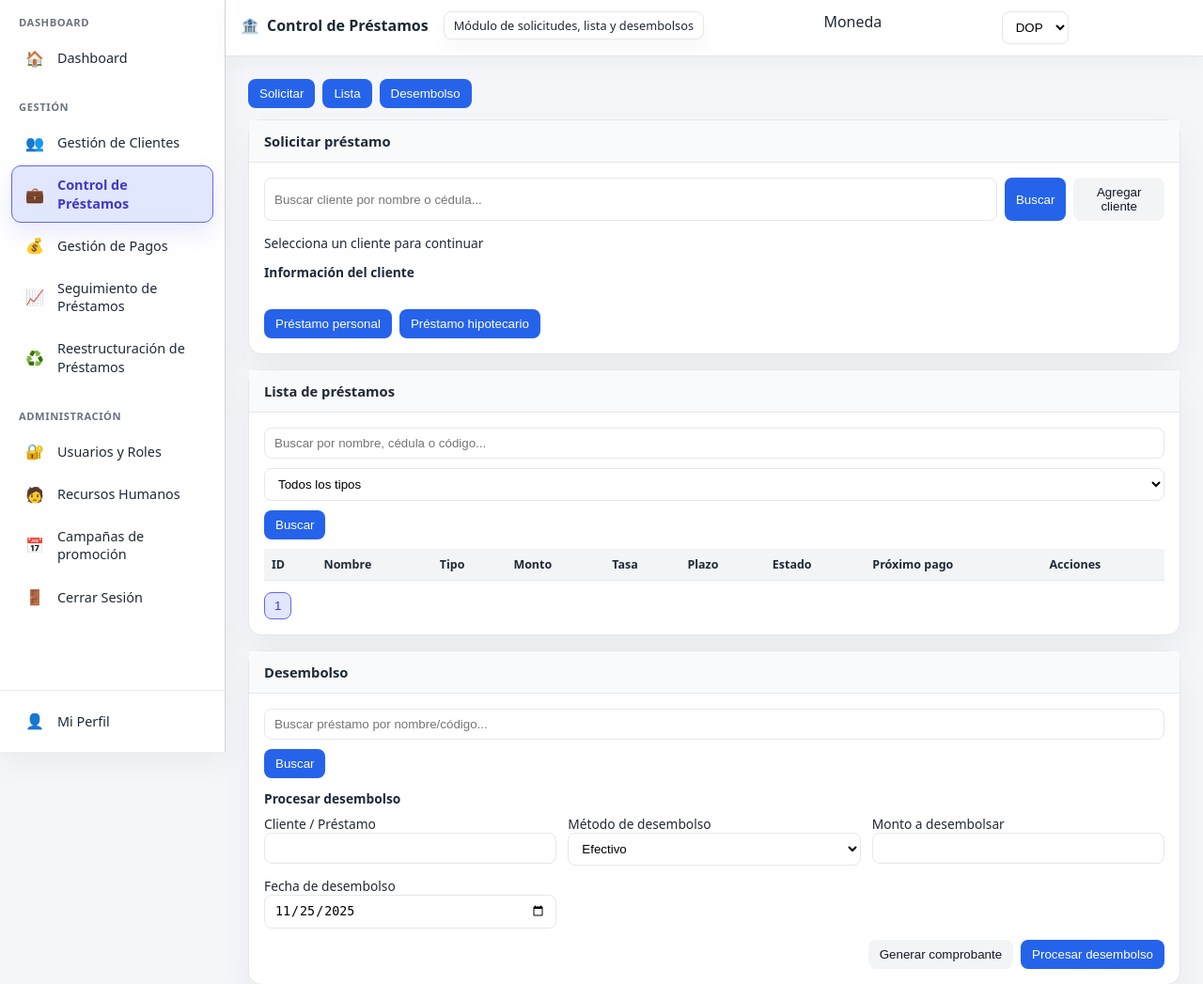
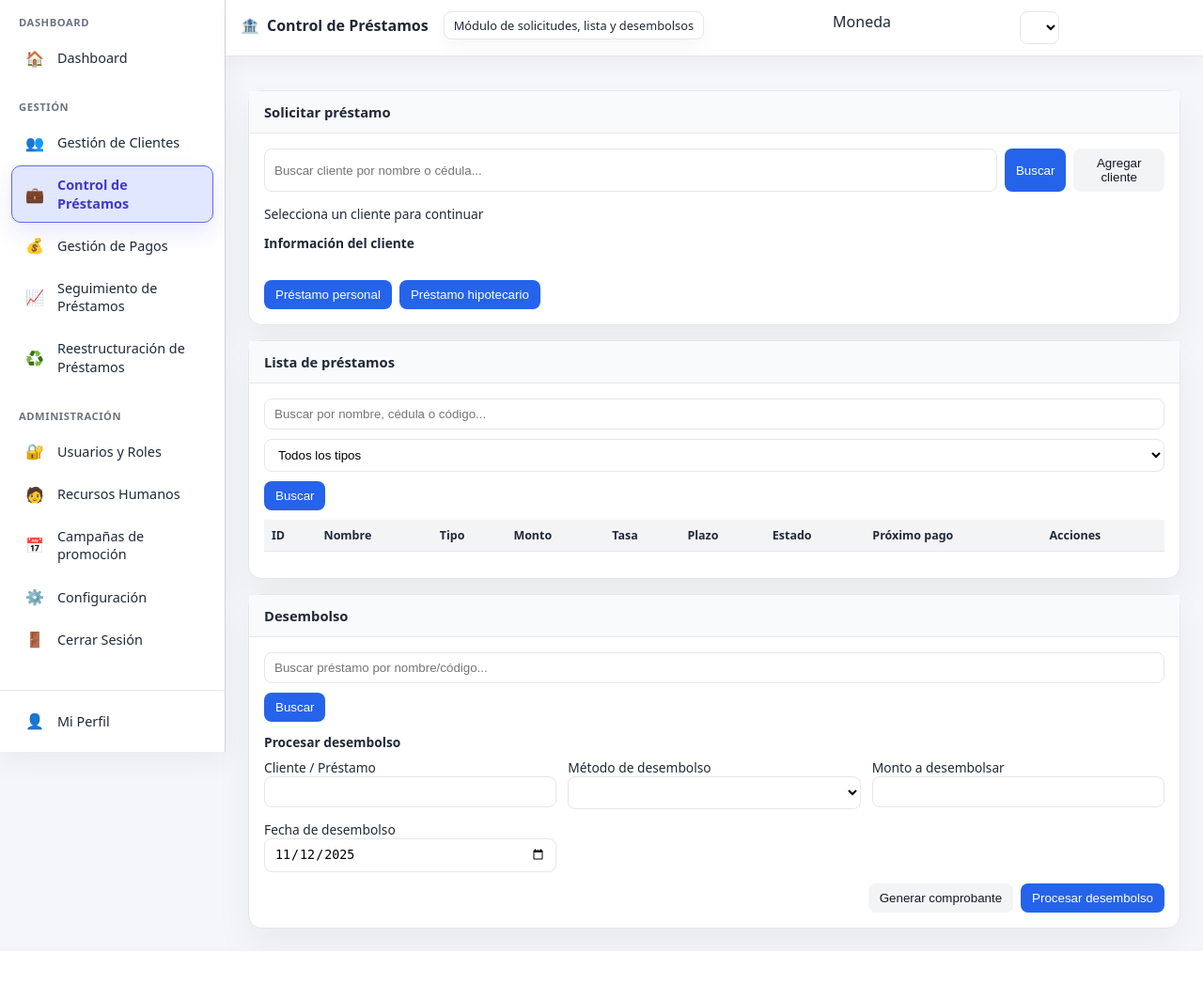
Before and after one commit to AlexPerezGM/Proyecto, a PHP site: page /views/prestamos.php in a window 1280 px wide. Shown: the top 1047 px of the page at 94% size. After the commit the page ends 1012 px from the top, so only its background shows below. Run offline with PHP 8.4, Linux system fonts and the light colour scheme; data comes from the database, SQL or seed files in the repository; data that the repository does not hold is empty.

Commit message:
Add files via upload

```diff
--- a/Prestamos_app/views/prestamos.php
+++ b/Prestamos_app/views/prestamos.php
@@ -97,13 +97,18 @@ $BASE = ($BASE === '' ? '/' : $BASE . '/');
       </a>
 
       <a class="nav-link"
+         href="<?= $APP_BASE ?>views/configuracion.php">
+        <span class="nav-icon">⚙️</span>
+        <span class="nav-text">Configuración</span>
+      </a>
+
+      <a class="nav-link"
          href="<?= $APP_BASE ?>api/cerrar_sesion.php">
         <span class="nav-icon">🚪</span>
         <span class="nav-text">Cerrar Sesión</span>
       </a>
     </div>
-
-  </div><!-- /sidebar-inner -->
+  </div>
 
   <div class="sidebar-footer">
     <a class="nav-link footer-link"
@@ -143,12 +148,7 @@ $BASE = ($BASE === '' ? '/' : $BASE . '/');
 
     <div class="page-wrapper">
       <div class="tabs">
-        <button class="btn" data-tab="solicitar">Solicitar</button>
-        <button class="btn outline" data-tab="lista">Lista</button>
-        <button class="btn outline" data-tab="desembolso">Desembolso</button>
       </div>
-
-      <!-- SOLICITAR -->
       <section id="sec-solicitar" class="panel">
         <div class="card">
           <div class="card-header">Solicitar préstamo</div>
@@ -177,8 +177,6 @@ $BASE = ($BASE === '' ? '/' : $BASE . '/');
           </div>
         </div>
       </section>
-
-      <!-- LISTA -->
       <section id="sec-lista" class="panel hidden" style="margin-top: 16px;">
         <div class="card">
           <div class="card-header">Lista de préstamos</div>
@@ -219,8 +217,6 @@ $BASE = ($BASE === '' ? '/' : $BASE . '/');
           </div>
         </div>
       </section>
-
-      <!-- DESEMBOLSO -->
       <section id="sec-desembolso" class="panel hidden" style="margin-top: 16px;">
         <div class="card">
           <div class="card-header">Desembolso</div>
@@ -262,16 +258,11 @@ $BASE = ($BASE === '' ? '/' : $BASE . '/');
           </div>
         </div>
       </section>
-
-      <!-- ERRORES -->
       <div id="errorBox" class="error-box" hidden></div>
     </div>
   </main>
 </div>
 
-<!-- MODALES -->
-
-<!-- Crear/editar cliente rápido (usa api/clientes.php) -->
 <div class="modal" id="modalCrearCliente">
   <div class="modal__dialog">
     <div class="modal__header">
@@ -305,7 +296,7 @@ $BASE = ($BASE === '' ? '/' : $BASE . '/');
   </div>
 </div>
 
-<!-- Solicitud PERSONAL -->
+<!-- Solicitud préstamo personal -->
 <div class="modal" id="modalPersonal">
   <div class="modal__dialog">
     <div class="modal__header">
@@ -319,17 +310,15 @@ $BASE = ($BASE === '' ? '/' : $BASE . '/');
         <div class="grid-2">
           <div>
             <label class="mini">Monto solicitado</label>
-            <input class="input" name="monto_solicitado" id="monto_personal" type="number" step="0.01" min="1000" required>
-            <small class="mini">Monto mínimo: $1,000</small>
+            <input class="input" name="monto_solicitado" id="monto_personal" type="number" step="0.01" min="10000" required>
           </div>
           <div>
             <label class="mini">Tasa interés (anual %)</label>
             <input class="input" name="tasa_interes" id="tasa_personal" type="number" step="0.01" required readonly>
-            <small class="mini">Tasa fija del sistema</small>
           </div>
           <div>
             <label class="mini">Plazo (meses)</label>
-            <input class="input" name="plazo_meses" type="number" min="1" max="60" required>
+            <select class="input" name="plazo_meses" id="plazo_personal" required></select>
           </div>
           <div>
             <label class="mini">Fecha solicitud</label>
@@ -341,13 +330,7 @@ $BASE = ($BASE === '' ? '/' : $BASE . '/');
           </div>
           <div>
             <label class="mini">Tipo de garantía</label>
-            <select class="input" name="tipo_garantia" required>
-              <option value="">Seleccionar...</option>
-              <option value="inmobiliaria">Propiedades inmobiliarias</option>
-              <option value="vehiculo">Vehículos</option>
-              <option value="prenda">Prendas u objetos de valor</option>
-              <option value="garante">Garante</option>
-            </select>
+            <select class="input" name="tipo_garantia" id="garantia_personal" required></select>
           </div>
           <div>
             <label class="mini">Frecuencia de pagos</label>
@@ -358,8 +341,6 @@ $BASE = ($BASE === '' ? '/' : $BASE . '/');
             <input class="input" name="motivo" placeholder="Ej: Gastos médicos, educación, etc.">
           </div>
         </div>
-
-        <!-- Sección de documentos -->
         <div style="margin-top: 16px; border-top: 1px solid #e5e7eb; padding-top: 16px;">
           <h5 style="margin: 0 0 12px 0;">Documentos adjuntos</h5>
           <div class="grid-2">
@@ -368,23 +349,16 @@ $BASE = ($BASE === '' ? '/' : $BASE . '/');
               <input type="file" name="documento_garantia[]" class="input" multiple accept=".pdf,.jpg,.jpeg,.png">
               <small class="mini">Formatos: PDF, JPG, PNG</small>
             </div>
-            <div>
-              <label class="mini">Documentos personales</label>
-              <input type="file" name="documento_personal[]" class="input" multiple accept=".pdf,.jpg,.jpeg,.png">
-              <small class="mini">Cédula, comprobantes de ingresos, etc.</small>
-            </div>
           </div>
         </div>
         <div class="modal__footer">
-          <button type="button" id="btnMinPersonal" class="btn btn-light">Usar mínimos por defecto</button>
           <button class="btn" type="submit">Crear préstamo</button>
         </div>
       </form>
     </div>
   </div>
 </div>
-
-<!-- Solicitud HIPOTECARIO -->
+<!-- Solicitud préstamo hipotecario -->
 <div class="modal" id="modalHipotecario">
   <div class="modal__dialog">
     <div class="modal__header">
@@ -400,17 +374,14 @@ $BASE = ($BASE === '' ? '/' : $BASE . '/');
           <div>
             <label class="mini">Monto solicitado</label>
             <input class="input" name="monto_solicitado" id="monto_hipo" type="number" step="0.01" min="10000" required>
-            <small class="mini">Monto mínimo: $10,000</small>
           </div>
           <div>
             <label class="mini">Tasa interés (anual %)</label>
             <input class="input" name="tasa_interes" id="tasa_hipo" type="number" step="0.01" required readonly>
-            <small class="mini">Tasa fija del sistema</small>
           </div>
           <div>
             <label class="mini">Plazo (meses)</label>
-            <input class="input" name="plazo_meses" type="number" min="12" max="360" required>
-            <small class="mini">Entre 12 y 360 meses</small>
+            <select class="input" name="plazo_meses" id="plazo_hipo" required></select>
           </div>
           <div>
             <label class="mini">Fecha solicitud</label>
@@ -422,13 +393,7 @@ $BASE = ($BASE === '' ? '/' : $BASE . '/');
           </div>
           <div>
             <label class="mini">Tipo de garantía</label>
-            <select class="input" name="tipo_garantia" required>
-              <option value="">Seleccionar...</option>
-              <option value="inmobiliaria">Propiedades inmobiliarias</option>
-              <option value="vehiculo">Vehículos</option>
-              <option value="prenda">Prendas u objetos de valor</option>
-              <option value="garante">Garante</option>
-            </select>
+            <select class="input" name="tipo_garantia" id="garantia_hipo" required></select>
           </div>
           <div>
             <label class="mini">Frecuencia de pagos</label>
@@ -440,15 +405,13 @@ $BASE = ($BASE === '' ? '/' : $BASE . '/');
           </div>
           <div>
             <label class="mini">Valor del inmueble</label>
-            <input class="input" name="valor_propiedad" id="valor_inmueble" type="number" step="0.01" min="1" required>
+            <input class="input" name="valor_propiedad" id="valor_inmueble" type="number" step="0.01" required>
           </div>
           <div>
-            <label class="mini">% a financiar (máx. 80%)</label>
-            <input class="input" name="porcentaje_financiamiento" id="porc_fin" type="number" min="0" max="80" step="0.01" required>
-            <small class="mini">Máximo 80% del valor del inmueble</small>
+            <label class="mini">Porcentaje a financiar</label>
+            <input class="input" name="porcentaje_financiamiento" id="porc_fin" type="number" min="0" max="80" step="0.01" required readonly>
           </div>
         </div>
-
         <!-- Sección de documentos -->
         <div style="margin-top: 16px; border-top: 1px solid #e5e7eb; padding-top: 16px;">
           <h5 style="margin: 0 0 12px 0;">Documentos adjuntos</h5>
@@ -458,34 +421,25 @@ $BASE = ($BASE === '' ? '/' : $BASE . '/');
               <input type="file" name="documento_garantia[]" class="input" multiple accept=".pdf,.jpg,.jpeg,.png">
               <small class="mini">Escrituras, avalúos, etc.</small>
             </div>
-            <div>
-              <label class="mini">Documentos personales</label>
-              <input type="file" name="documento_personal[]" class="input" multiple accept=".pdf,.jpg,.jpeg,.png">
-              <small class="mini">Cédula, comprobantes de ingresos, etc.</small>
-            </div>
           </div>
         </div>
-
         <div class="modal__footer">
-          <button type="button" id="btnMinHipotecario" class="btn btn-light">Usar mínimos por defecto</button>
           <button class="btn" type="submit">Crear préstamo</button>
         </div>
       </form>
     </div>
   </div>
 </div>
-
-<!-- Ver préstamo -->
 <div class="modal" id="modalVerPrestamo">
   <div class="modal__dialog">
     <div class="modal__header">
       <h4 style="margin:0;">Detalle de préstamo</h4>
+      <button class="btn btn-light" id="btnExportarCronograma">Exportar Cronograma</button>
       <button class="modal__close" data-close>Salir</button>
     </div>
     <div class="modal__body" id="verPrestamoContenido"></div>
   </div>
 </div>
-
 <!-- Recibo -->
 <div class="modal" id="modalRecibo">
   <div class="modal__dialog">
@@ -500,7 +454,6 @@ $BASE = ($BASE === '' ? '/' : $BASE . '/');
     <div class="modal__body" id="reciboHTML"></div>
   </div>
 </div>
-
 <script>window.APP_BASE = "<?= $BASE ?>";</script>
 <script src="<?= $BASE ?>public/JS/prestamos.js"></script>
 </body>
```
